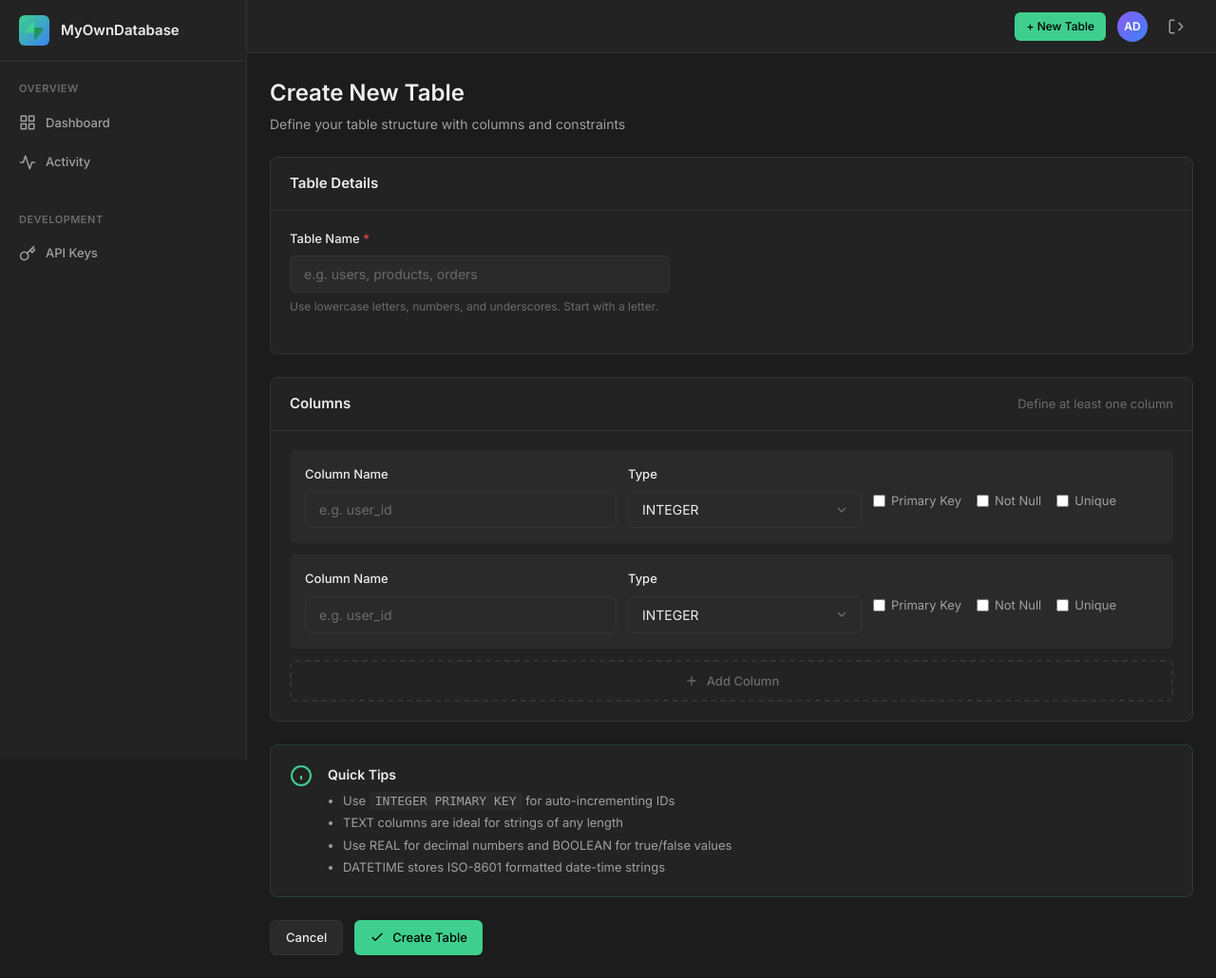
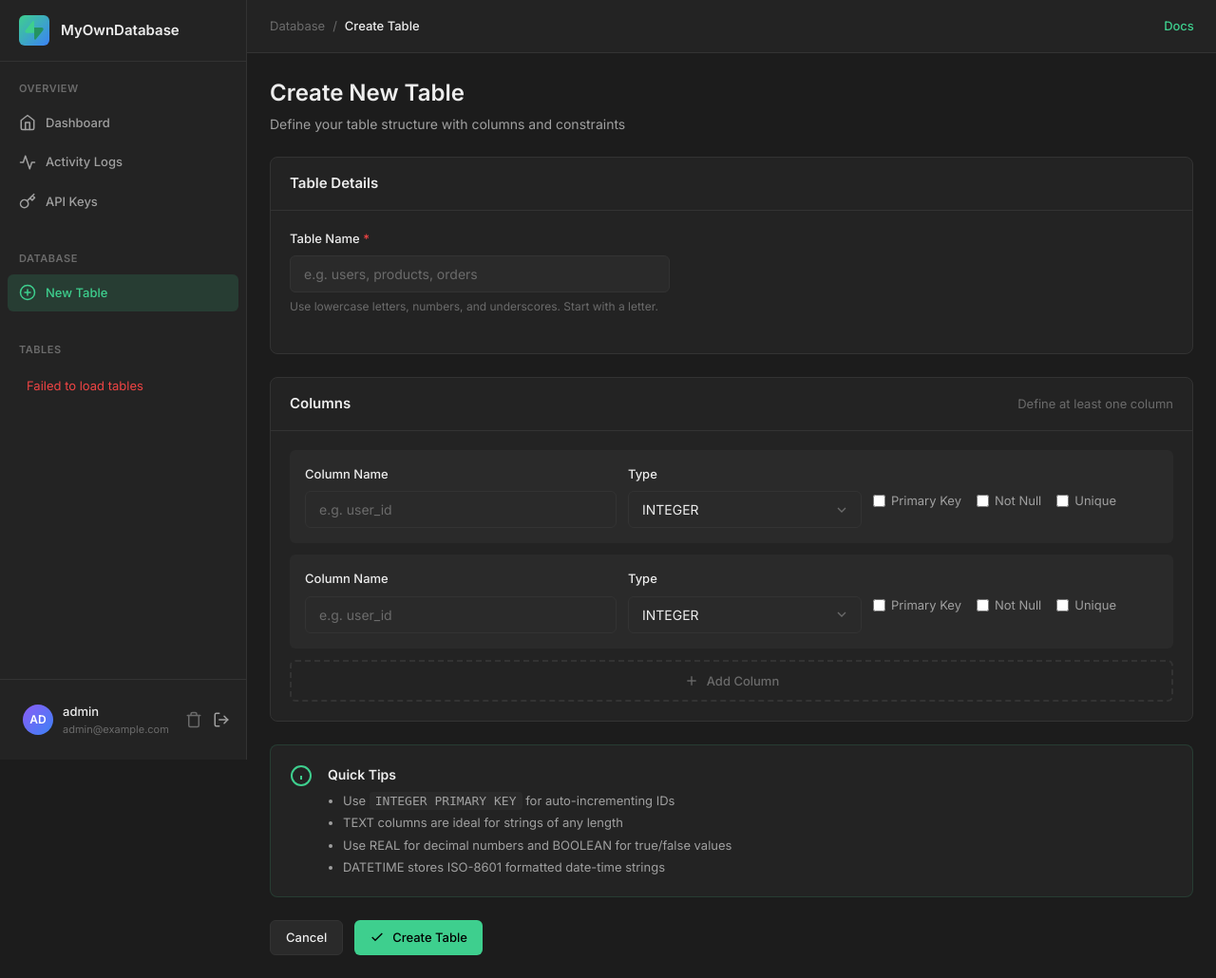
Before and after one commit to parth123-coder/MyOwnDb, a Django app: page /create-table/ in a window 1280 px wide. Shown: the whole page at 95% size. Run offline with Django 5.2, Linux system fonts and the light colour scheme; a user stored in the database is signed in; data comes from the database, SQL or seed files in the repository.

Commit message:
Restored legacy sidebar with mobile responsiveness

```diff
--- a/dashboard/static/css/styles.css
+++ b/dashboard/static/css/styles.css
@@ -96,55 +96,27 @@ select {
     font-size: inherit;
 }
 
-/* Topbar */
-.topbar {
-    height: var(--topbar-height);
-    background: var(--bg-primary);
-    /* Blend with main bg or secondary? Usually secondary or transparent */
-    border-bottom: 1px solid var(--border-color);
-    display: flex;
-    align-items: center;
-    justify-content: space-between;
-    padding: 0 24px;
-    position: sticky;
-    top: 0;
-    z-index: 90;
-    background: rgba(28, 28, 28, 0.8);
-    /* Semi-transparent */
-    backdrop-filter: blur(8px);
-}
-
-.topbar-left {
-    display: flex;
-    align-items: center;
-    gap: 16px;
-}
-
 .hamburger-btn {
     display: none;
-    /* Hidden on desktop */
+    background: none;
+    border: none;
+    cursor: pointer;
     color: var(--text-secondary);
     padding: 4px;
-    margin-right: 8px;
+    margin-right: 12px;
 }
 
 .hamburger-btn:hover {
     color: var(--text-primary);
-    background: var(--bg-hover);
-    border-radius: var(--radius-sm);
-}
-
-.topbar-right {
-    display: flex;
-    align-items: center;
-    gap: 16px;
-    margin-left: auto;
-}
-
-.user-menu_top {
-    display: flex;
-    align-items: center;
-    gap: 12px;
+}
+
+/* =============================================
+   LAYOUT
+   ============================================= */
+
+.app-container {
+    display: flex;
+    min-height: 100vh;
 }
 
 /* Sidebar */
--- a/dashboard/templates/dashboard/base.html
+++ b/dashboard/templates/dashboard/base.html
@@ -5,9 +5,8 @@
     <meta charset="UTF-8">
     <meta name="viewport" content="width=device-width, initial-scale=1.0">
     <title>{% block title %}Dashboard{% endblock %} | MyOwnDatabase</title>
-    <link rel="stylesheet" href="{% static 'css/styles.css' %}?v=3">
-    <!-- <link rel="stylesheet" href="{% static 'css/navbar.css' %}"> -->
-    <link rel="stylesheet" href="{% static 'css/responsive.css' %}?v=3">
+    <link rel="stylesheet" href="{% static 'css/styles.css' %}?v=revert2">
+    <link rel="stylesheet" href="{% static 'css/responsive.css' %}?v=revert2">
     <link rel="preconnect" href="https://fonts.googleapis.com">
     <link rel="preconnect" href="https://fonts.gstatic.com" crossorigin>
     <link href="https://fonts.googleapis.com/css2?family=Inter:wght@400;500;600;700&family=JetBrains+Mono:wght@400;500&display=swap" rel="stylesheet">
@@ -19,7 +18,7 @@
         <aside class="sidebar" id="sidebar">
             <div class="sidebar-header">
                 <div class="sidebar-logo">
-                    <svg width="24" height="24" viewBox="0 0 109 113" fill="none" xmlns="http://www.w3.org/2000/svg">
+                    <svg width="28" height="28" viewBox="0 0 109 113" fill="none" xmlns="http://www.w3.org/2000/svg">
                         <path d="M63.7076 110.284C60.8481 113.885 55.0502 111.912 54.9813 107.314L53.9738 40.0627L99.1935 40.0627C107.384 40.0627 111.952 49.5228 106.859 55.9374L63.7076 110.284Z" fill="#249361"/>
                         <path d="M45.317 2.07103C48.1765 -1.53037 53.9745 0.442937 54.0434 5.041L54.4849 72.2922H9.83113C1.64038 72.2922 -2.92775 62.8321 2.1655 56.4175L45.317 2.07103Z" fill="#3ECF8E"/>
                     </svg>
@@ -31,28 +30,76 @@
                 <div class="nav-section">
                     <div class="nav-section-title">Overview</div>
                     <a href="{% url 'dashboard:home' %}" class="nav-item {% if active_page == 'home' %}active{% endif %}">
-                        <svg width="24" height="24" viewBox="0 0 24 24" fill="none" stroke="currentColor" stroke-width="2" stroke-linecap="round" stroke-linejoin="round"><rect x="3" y="3" width="7" height="7"></rect><rect x="14" y="3" width="7" height="7"></rect><rect x="14" y="14" width="7" height="7"></rect><rect x="3" y="14" width="7" height="7"></rect></svg>
+                        <svg viewBox="0 0 24 24" fill="none" stroke="currentColor" stroke-width="2" stroke-linecap="round" stroke-linejoin="round">
+                            <path d="M3 9l9-7 9 7v11a2 2 0 0 1-2 2H5a2 2 0 0 1-2-2z"></path>
+                            <polyline points="9 22 9 12 15 12 15 22"></polyline>
+                        </svg>
                         <span>Dashboard</span>
                     </a>
                     <a href="{% url 'dashboard:activity' %}" class="nav-item {% if active_page == 'activity' %}active{% endif %}">
-                        <svg width="24" height="24" viewBox="0 0 24 24" fill="none" stroke="currentColor" stroke-width="2" stroke-linecap="round" stroke-linejoin="round"><polyline points="22 12 18 12 15 21 9 3 6 12 2 12"></polyline></svg>
-                        <span>Activity</span>
+                        <svg viewBox="0 0 24 24" fill="none" stroke="currentColor" stroke-width="2" stroke-linecap="round" stroke-linejoin="round">
+                            <polyline points="22 12 18 12 15 21 9 3 6 12 2 12"></polyline>
+                        </svg>
+                        <span>Activity Logs</span>
+                    </a>
+                    <a href="{% url 'dashboard:api_keys' %}" class="nav-item {% if active_page == 'api_keys' %}active{% endif %}">
+                        <svg viewBox="0 0 24 24" fill="none" stroke="currentColor" stroke-width="2" stroke-linecap="round" stroke-linejoin="round">
+                            <path d="M21 2l-2 2m-7.61 7.61a5.5 5.5 0 1 1-7.778 7.778 5.5 5.5 0 0 1 7.777-7.777zm0 0L15.5 7.5m0 0l3 3L22 7l-3-3m-3.5 3.5L19 4"></path>
+                        </svg>
+                        <span>API Keys</span>
                     </a>
                 </div>
 
                 <div class="nav-section">
-                    <div class="nav-section-title">Development</div>
-                    <a href="{% url 'dashboard:api_keys' %}" class="nav-item {% if active_page == 'api_keys' %}active{% endif %}">
-                        <svg width="24" height="24" viewBox="0 0 24 24" fill="none" stroke="currentColor" stroke-width="2" stroke-linecap="round" stroke-linejoin="round"><path d="M21 2l-2 2m-7.61 7.61a5.5 5.5 0 1 1-7.778 7.778 5.5 5.5 0 0 1 7.777-7.777zm0 0L15.5 7.5m0 0l3 3L22 7l-3-3m-3.5 3.5L19 4"></path></svg>
-                        <span>API Keys</span>
+                    <div class="nav-section-title">Database</div>
+                    <a href="{% url 'dashboard:create_table' %}" class="nav-item {% if active_page == 'create_table' %}active{% endif %}">
+                        <svg viewBox="0 0 24 24" fill="none" stroke="currentColor" stroke-width="2" stroke-linecap="round" stroke-linejoin="round">
+                            <circle cx="12" cy="12" r="10"></circle>
+                            <line x1="12" y1="8" x2="12" y2="16"></line>
+                            <line x1="8" y1="12" x2="16" y2="12"></line>
+                        </svg>
+                        <span>New Table</span>
                     </a>
                 </div>
+
+                <div class="nav-section">
+                    <div class="nav-section-title">Tables</div>
+                    <div class="tables-list" id="tablesList">
+                        <!-- Tables loaded dynamically -->
+                        <div class="skeleton skeleton-text" style="margin: 8px 12px;"></div>
+                        <div class="skeleton skeleton-text medium" style="margin: 8px 12px;"></div>
+                        <div class="skeleton skeleton-text short" style="margin: 8px 12px;"></div>
+                    </div>
+                </div>
             </nav>
+
+            <div class="sidebar-footer">
+                <div class="user-menu" id="userMenu">
+                    <div class="user-avatar">{{ user.username|slice:":2"|upper }}</div>
+                    <div class="user-info">
+                        <div class="user-name">{{ user.username }}</div>
+                        <div class="user-email">{{ user.email }}</div>
+                    </div>
+                </div>
+                <a href="{% url 'delete_account' %}" class="logout-btn" title="Delete Account" style="color: var(--text-muted);">
+                    <svg viewBox="0 0 24 24" width="18" height="18" fill="none" stroke="currentColor" stroke-width="2" stroke-linecap="round" stroke-linejoin="round">
+                        <polyline points="3 6 5 6 21 6"></polyline>
+                        <path d="M19 6v14a2 2 0 0 1-2 2H7a2 2 0 0 1-2-2V6m3 0V4a2 2 0 0 1 2-2h4a2 2 0 0 1 2 2v2"></path>
+                    </svg>
+                </a>
+                <a href="{% url 'logout' %}" class="logout-btn" title="Logout">
+                    <svg viewBox="0 0 24 24" width="18" height="18" fill="none" stroke="currentColor" stroke-width="2" stroke-linecap="round" stroke-linejoin="round">
+                        <path d="M9 21H5a2 2 0 0 1-2-2V5a2 2 0 0 1 2-2h4"></path>
+                        <polyline points="16 17 21 12 16 7"></polyline>
+                        <line x1="21" y1="12" x2="9" y2="12"></line>
+                    </svg>
+                </a>
+            </div>
         </aside>
 
         <!-- Main Content -->
         <main class="main-content">
-            <!-- Topbar -->
+            <!-- Top Bar -->
             <header class="topbar">
                 <div class="topbar-left">
                     <button class="hamburger-btn" id="sidebarToggle" aria-label="Toggle Sidebar">
@@ -62,18 +109,23 @@
                             <line x1="3" y1="18" x2="21" y2="18"></line>
                         </svg>
                     </button>
-                    <!-- Mobile Logo (visible only on mobile if needed, but hamburger is enough usually) -->
+                    <nav class="breadcrumb">
+                        {% block breadcrumb %}
+                        <span class="breadcrumb-item active">Dashboard</span>
+                        {% endblock %}
+                    </nav>
                 </div>
-
                 <div class="topbar-right">
-                    <a href="{% url 'dashboard:create_table' %}" class="btn btn-sm btn-primary">+ New Table</a>
-
-                    <div class="user-menu_top">
-                        <div class="user-avatar">{{ user.username|slice:":2"|upper }}</div>
-                        <a href="{% url 'logout' %}" class="logout-btn" title="Logout">
-                            <svg viewBox="0 0 24 24" width="18" height="18" fill="none" stroke="currentColor" stroke-width="2" stroke-linecap="round" stroke-linejoin="round"><path d="M9 21H5a2 2 0 0 1-2-2V5a2 2 0 0 1 2-2h4"></path><polyline points="16 17 21 12 16 7"></polyline></svg>
+                    <a href="/docs.html" class="topbar-btn docs-btn" title="SDK Documentation" style="display: flex; align-items: center; gap: 6px; text-decoration: none; color: var(--accent-green); font-weight: 500; font-size: 13px;">
+                        <svg viewBox="0 0 24 24" width="18" height="18" fill="none" stroke="currentColor" stroke-width="2" stroke-linecap="round" stroke-linejoin="round">
+                            <path d="M14 2H6a2 2 0 0 0-2 2v16a2 2 0 0 0 2 2h12a2 2 0 0 0 2-2V8z"></path>
+                            <polyline points="14 2 14 8 20 8"></polyline>
+                            <line x1="16" y1="13" x2="8" y2="13"></line>
+                            <line x1="16" y1="17" x2="8" y2="17"></line>
+                            <polyline points="10 9 9 9 8 9"></polyline>
+                        </svg>
+                        Docs
                     </a>
-                    </div>
                 </div>
             </header>
 
@@ -94,8 +146,6 @@
     <script src="{% static 'js/app.js' %}"></script>
     <script>
         document.addEventListener('DOMContentLoaded', () => {
-            // Toast functionality is available globally
-
              // Sidebar Toggle
              const sidebarToggle = document.getElementById('sidebarToggle');
              const sidebar = document.getElementById('sidebar');
```
Lines whose indentation alone changed are shown as unchanged.
